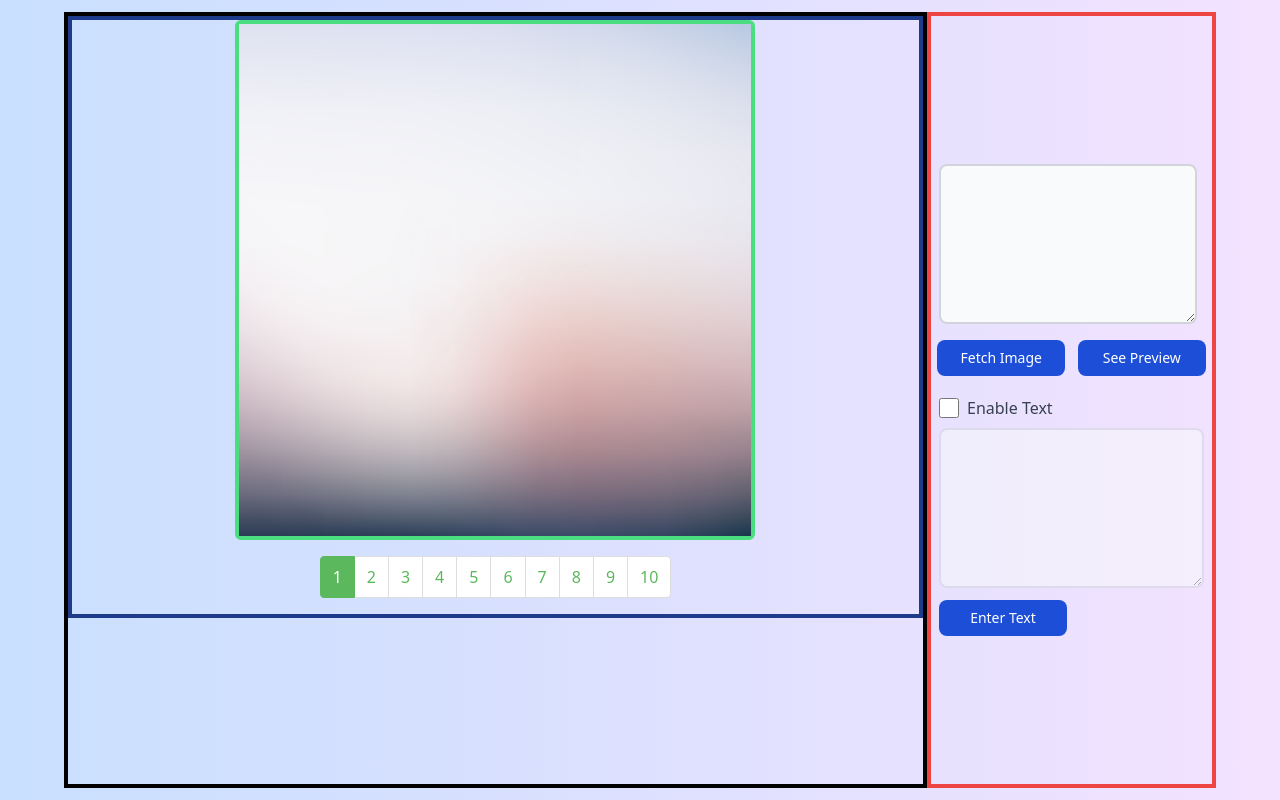
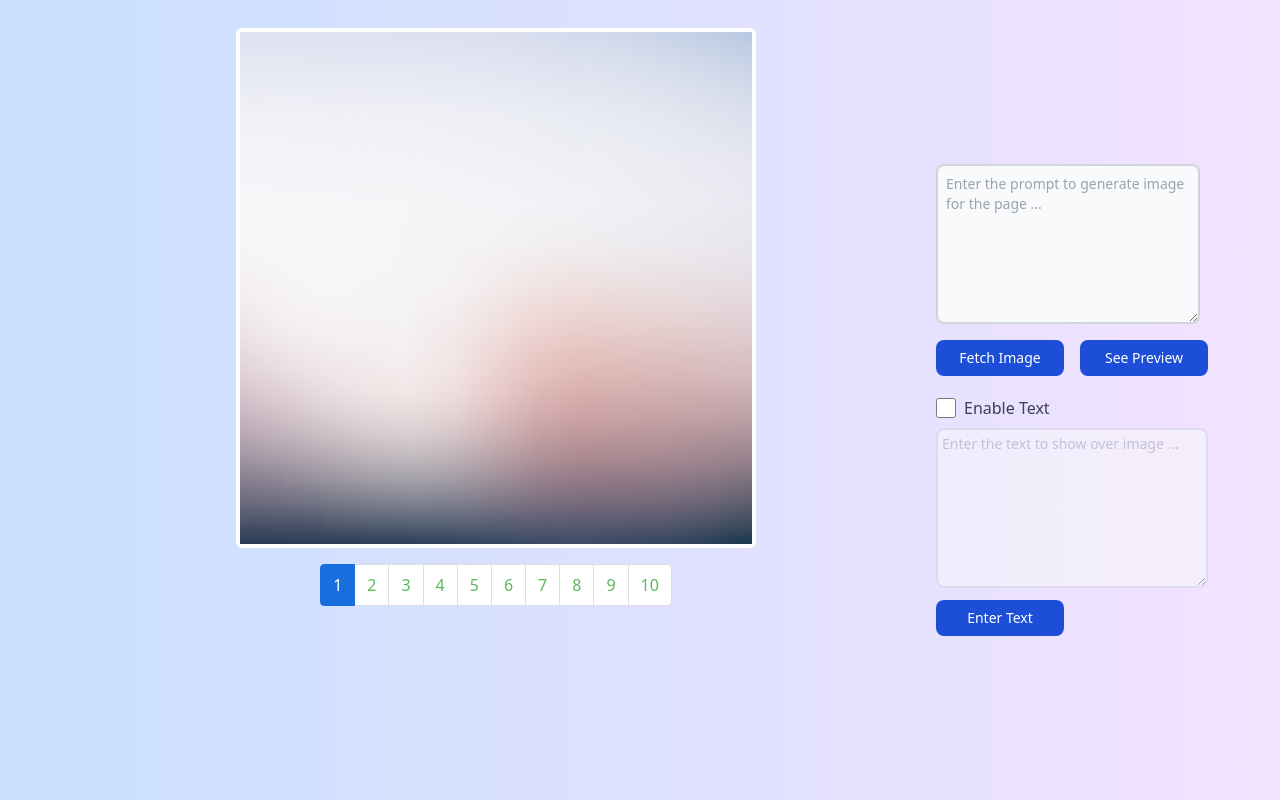
Before and after one commit to notavacillator/comic-ai-dashtoon, a React (Create React App) app: page / in a window 1280 px wide. Built offline with nearby package versions, Linux system fonts and the light colour scheme.

Commit message:
placeholder added

```diff
--- a/src/App.js
+++ b/src/App.js
@@ -35,8 +35,9 @@ function App() {
         newImages[currentPage - 1] = imageUrl;
         return newImages;
       });
+      setInputText('');
 
-    }catch (error) {
+    } catch (error) {
       console.log('Fetching image failed:', error);
       setIsLoading(false); // Set isLoading to false when the image is loaded or in case of an error
     } finally {
@@ -61,7 +62,7 @@ function App() {
         <div className='w-[90%] min-h-screen mx-auto flex justify-between py-3'>
 
           {/* for Pagination */}
-          <div className='container border-4 border-black '>
+          <div className='container'>
             <Pagination
               currentPage={currentPage}
               total={10}
@@ -75,9 +76,10 @@ function App() {
 
           {/* Modern Design Search Input  */}
 
-          <div className="relative border-4 border-red-500 basis-1/3 flex flex-col justify-center">
+          <div className="relative  basis-1/3 flex flex-col justify-center">
             <textarea
               value={inputText}
+              placeholder='Enter the prompt to generate image for the page ...  '
               className="block w-11/12 h-[10rem] p-2  m-2 text-sm text-gray-900 border-2
               outline-none border-gray-300 rounded-lg bg-gray-50 focus:ring-blue-500
               focus:border-blue-500 dark:bg-gray-700 dark:border-gray-600
@@ -118,6 +120,7 @@ function App() {
 
               <textarea
                 value={textValue}
+                placeholder='Enter the text to show over image ... '
                 onChange={(e) => setTextValue(e.target.value)}
                 className={`mt-2 block w-full h-[10rem] p-1 text-sm text-gray-900 border-2
                   outline-none border-gray-300 rounded-lg bg-gray-50 focus:ring-blue-500
--- a/src/components/Pagination.css
+++ b/src/components/Pagination.css
@@ -27,8 +27,8 @@
     z-index: 2;
     color: #fff;
     cursor: default;
-    background-color: #5cb85c;
-    border-color: #5cb85c;
+    background-color: #196edd;
+    border-color: #196edd ;
 }
 
 .page-item.disabled .page-link,
--- a/src/components/Pagination.js
+++ b/src/components/Pagination.js
@@ -26,8 +26,8 @@ const Pagination = ({ currentPage, total, limit, onPageChange, imageArray, isLoa
     const pagesCount = Math.ceil(total / limit);
     const pages = range(1, pagesCount);
     return (
-        <div className=" border-4 border-blue-900 flex flex-col justify-center items-center">
-            <div className="border-4 border-green-400 rounded-md">
+        <div className=" flex flex-col justify-center items-center mt-4">
+            <div className="border-4 border-white  rounded-md">
                 {
                     isLoading ? (
                         <div className='object-cover h-[32rem] w-[32rem] flex justify-center items-center'>
```
